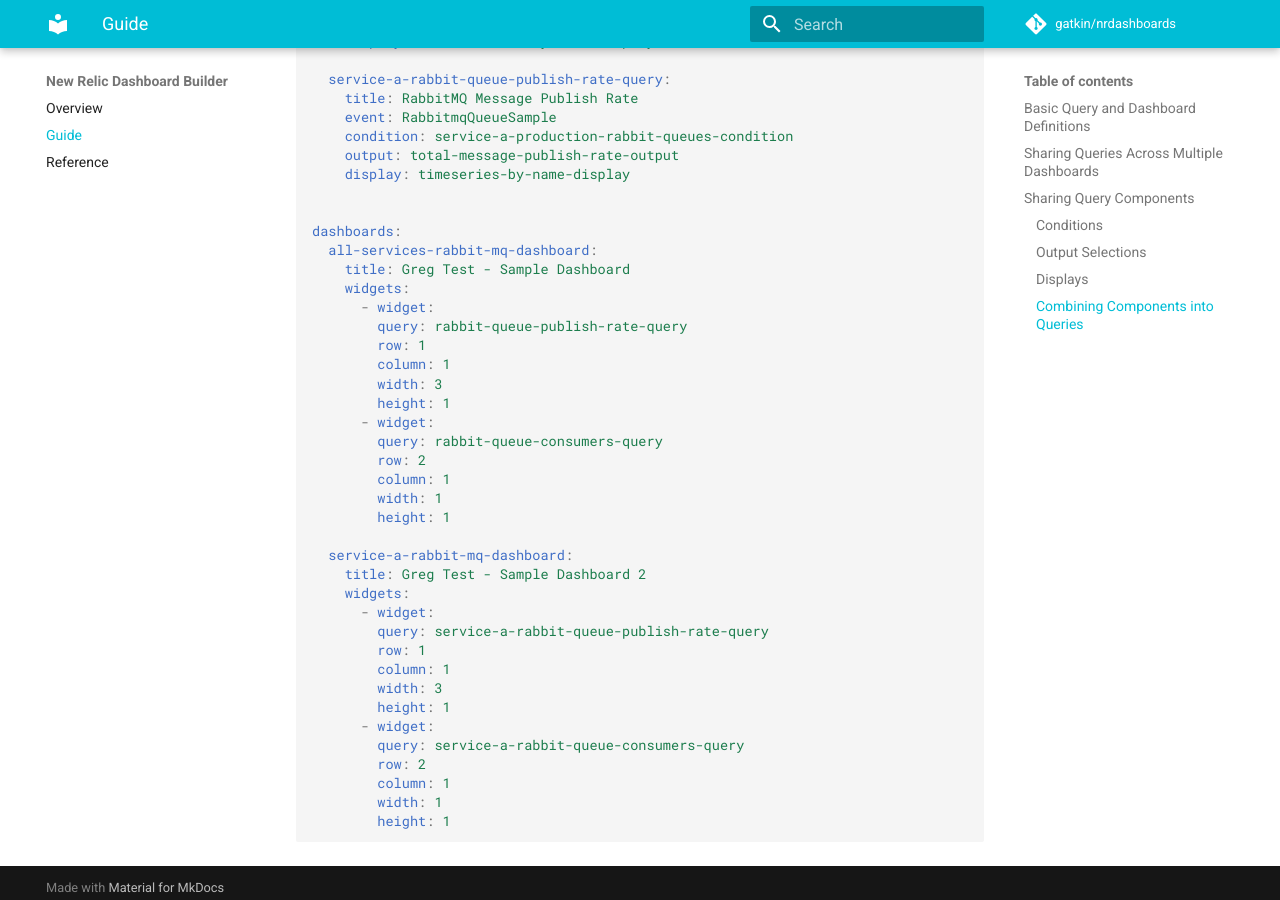
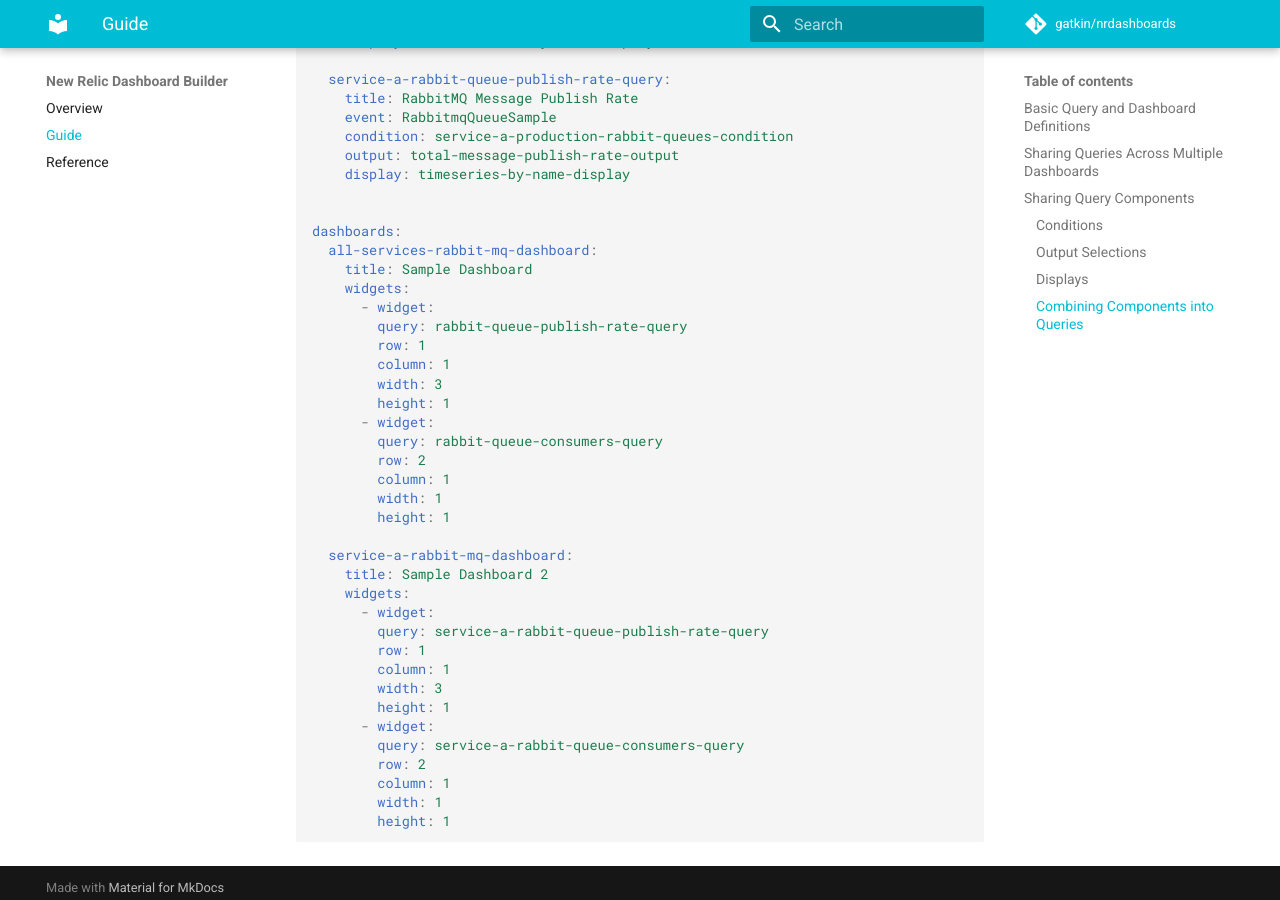
Before and after one commit to gatkin/nrdashboards, an MkDocs documentation site: the page built from docs/guide.md, in a window 1280 px wide and 900 px high, scrolled down 5411 px. Built offline with MkDocs 1.6.1 and Material for MkDocs 9.7.7, drawn with Linux system fonts in a browser that asks for light colours; comment, search, counter and statistics services are not loaded.

Commit message:
Fix dashboard title in docs

```diff
--- a/docs/guide.md
+++ b/docs/guide.md
@@ -231,7 +231,7 @@ queries:
 
 dashboards:
   all-services-rabbit-mq-dashboard:
-    title: Greg Test - Sample Dashboard
+    title: Sample Dashboard
     widgets:
       - widget:
         query: rabbit-queue-publish-rate-query
@@ -247,7 +247,7 @@ dashboards:
         height: 1
 
   service-a-rabbit-mq-dashboard:
-    title: Greg Test - Sample Dashboard 2
+    title: Sample Dashboard 2
     widgets:
       - widget:
         query: service-a-rabbit-queue-publish-rate-query
```
